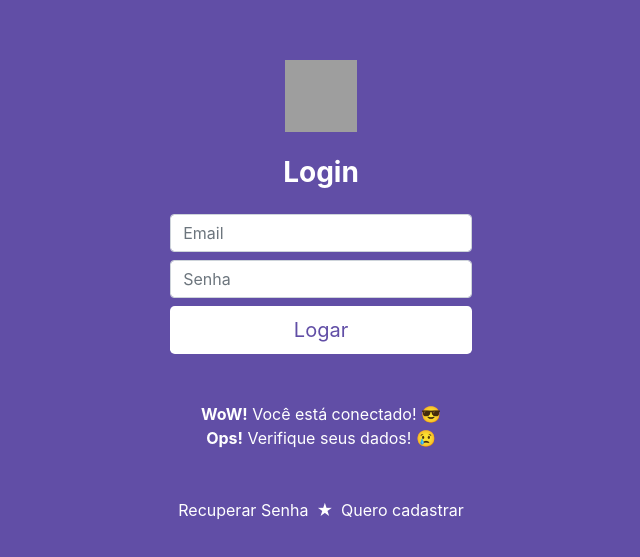
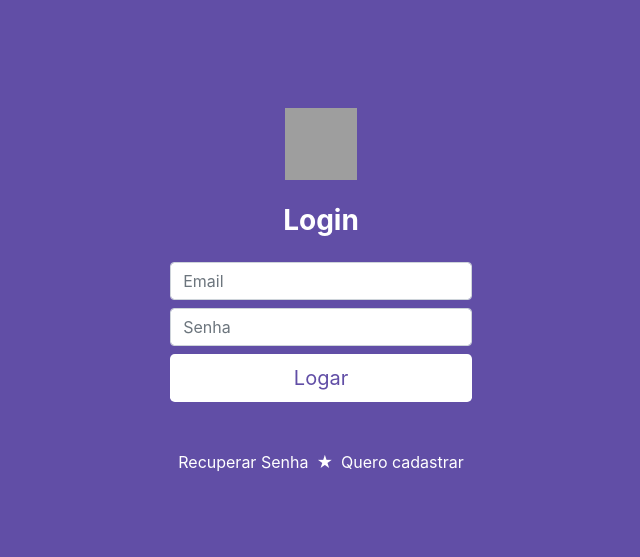
Before and after one commit to V-Icaro/react-eventos, a React (Create React App) app: page / in a window 1280 px wide. Shown: the part 109-666 px from the top of the page, without its empty margins (319-959 px from the left). Built offline with nearby package versions, Linux system fonts and the light colour scheme; grey boxes are pictures that could not be loaded.

Commit message:
Mensagens de login dinamicas

```diff
--- a/src/view/login/index.js
+++ b/src/view/login/index.js
@@ -8,13 +8,14 @@
 
     const [email, setEmail] = useState('');
     const [senha, setSenha] = useState('');
+    const [msgTipo, setMsgTipo] = useState('');
 
     function logar(){
         firebase.auth().signInWithEmailAndPassword(email, senha)
             .then(resultado => {
-                alert('Usuario logado')
+                setMsgTipo('sucesso');
             }).catch(erro => {
-                alert(erro);
+                setMsgTipo('erro');
             })
     }
 
@@ -36,10 +37,10 @@
             <button onClick={logar} className="btn btn-lg btn-login btn-block" type="button">Logar</button>
 
             <div className="msg-login text-white text-center my-5">
-                <span><strong>WoW!</strong> Você está conectado! &#128526;</span>
-                <br/>
-                <span><strong>Ops!</strong> Verifique seus dados! &#128546;</span>
-            </div>
+                {msgTipo === 'sucesso' && <span><strong>WoW!</strong> Você está conectado! &#128526;</span>}
+
+                {msgTipo === 'erro' && <span><strong>Ops!</strong> Verifique seus dados! &#128546;</span>}
+                </div>
 
             <div className="opcoes-login mt-5">
                 <a href="#" className="mx-2">Recuperar Senha</a>
```
